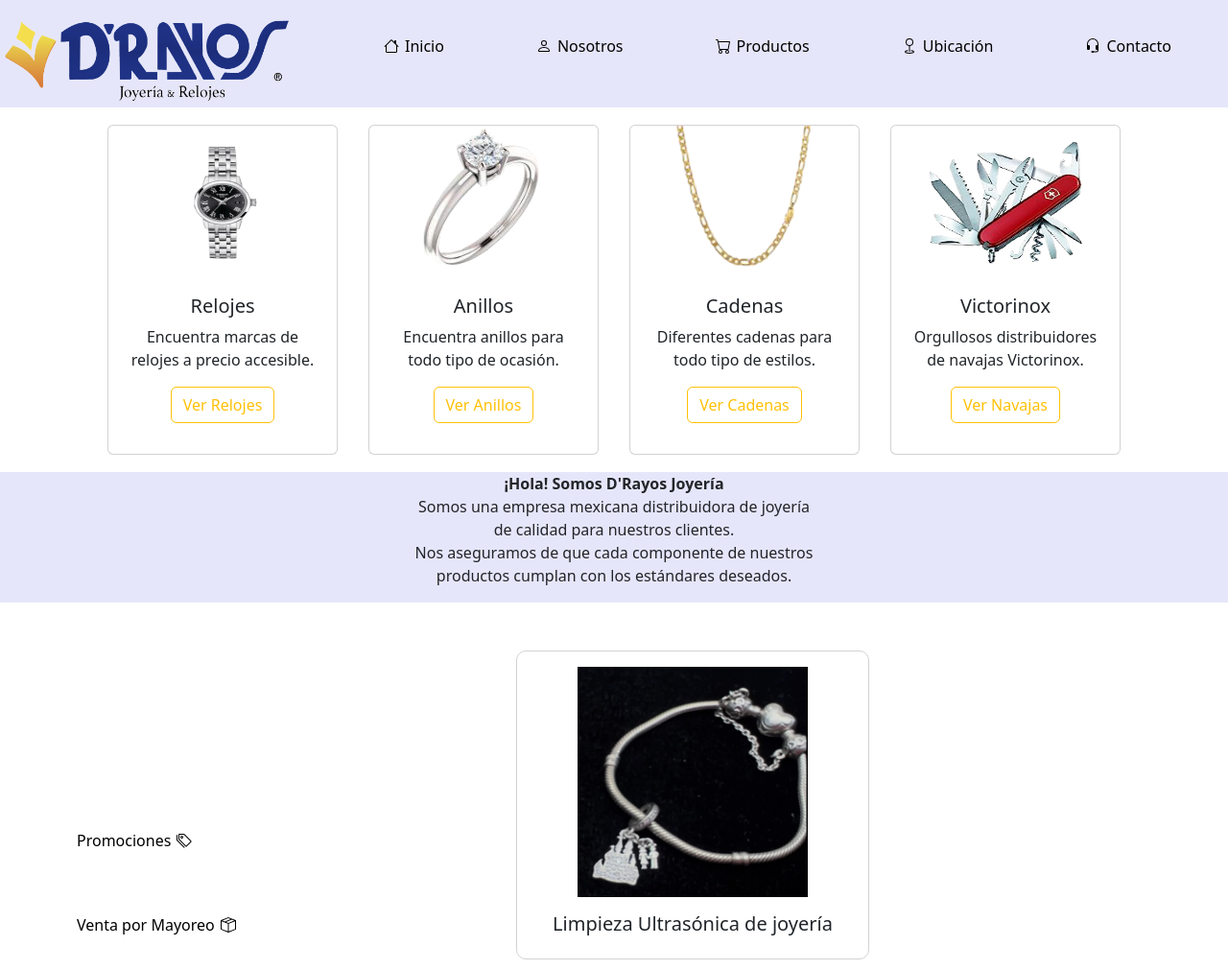
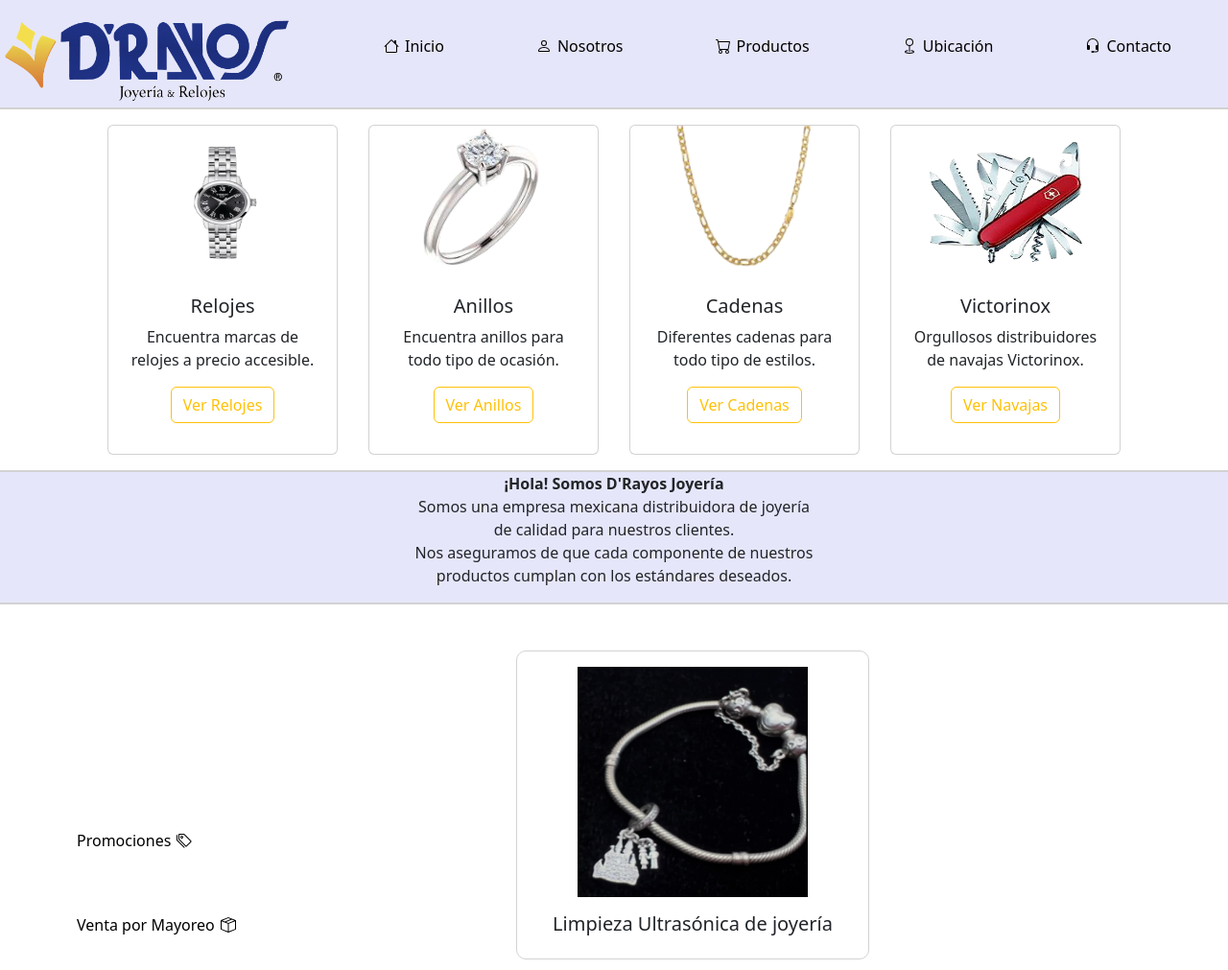
Before and after one commit to luis-tirado/pagina-drayos, a website: page index.html in a window 1280 px wide. Shown: the top 1011 px of the page at 96% size. Drawn offline with nearby package versions, Linux system fonts and the light colour scheme.

Commit message:
Border agregadas

```diff
--- a/scss/base/_variables.scss
+++ b/scss/base/_variables.scss
@@ -1,4 +1,4 @@
 $color-primario: #e6e6fa;
 $color-fondo: white;
-$color-bordes: white;
+$color-bordes: #d2d2d2;
 $color-hover: #6558f5;
```
Also changed, not shown: css/style.css.
